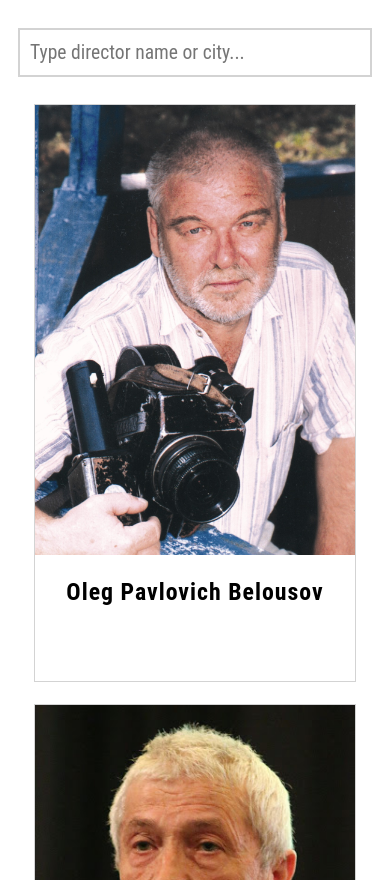
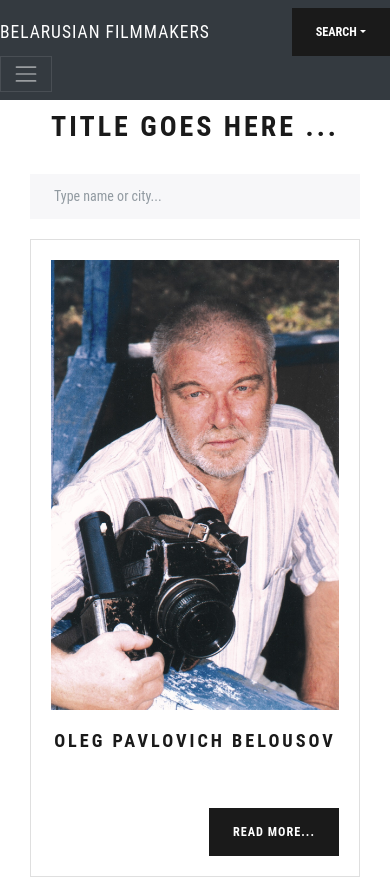
Before and after one commit to vladji/Culture-portal, a Gatsby site: page /temp/search in a window 390 px wide. Shown: the top 880 px of the page. Built offline with nearby package versions, Linux system fonts and the light colour scheme; Gatsby itself is replaced by a stand-in of ours; a web font is replaced by a local one.

Commit message:
style: apply styles for search component and authors cards

```diff
--- a/src/components/SearchDirector/AuthorsList/authorsList.css
+++ b/src/components/SearchDirector/AuthorsList/authorsList.css
@@ -1,40 +1,10 @@
-.authors-list--wrapper {
-    margin: 0;
-    padding: 0;
-    display: flex;
-    flex-wrap: wrap;
-    box-sizing: border-box;
-    padding: 2%;
-}
-
-.authors-list--wrapper > a {
-    width: 100%;
-    max-width: 300px;
-    min-height: 500px;
-    box-shadow: 0px 0px 0px 1px lightgray;
-    margin: 1%;
-    position: relative;
-}
-
-.authors-list--wrapper > a:hover {
-    text-decoration: none;
-    box-shadow: 0px 0px 0px 3px gray;
-}
-
-.authors-list--wrapper > a > li {
-    list-style: none;
-    box-sizing: border-box;
-    padding: 20px 10px;
-    text-align: center;
-}
-
 .author-name {
     font-size: 1.7em;
     box-sizing: border-box;
     text-align: center;
-    color: #000;
     font-weight: bold;
     min-height: 70px;
+    margin-top: 20px;
 }
 
 .author-years {
@@ -43,8 +13,8 @@
     font-size: 1.4em;
 }
 
-.author-title {
-    color: black;
+.link-wrapper {
+    text-align: right;
 }
 
 .gatsby-image-wrapper {
@@ -52,50 +22,9 @@
     height: 450px;
 }
 
-.modal-popup {
-    display: none;
-    width: 100%;
-    height: 100%;
-    position: absolute;
-    top: 0;
-    left: 0;
-    background: linear-gradient(rgba(0, 0, 0, 0.6)), linear-gradient(rgba(0, 0, 0, 0.6));
-    z-index: 100;
-    color: white;
-    font-size: 1.4em;
-    font-weight: bold;
-    box-sizing: border-box;
-    padding: 10px 20px;
-}
-
-.authors-list--wrapper > a:hover .modal-popup{
-    display: flex;
-    flex-direction: column;
-    justify-content: center;
-    align-items: center;
-}
-
-@media (max-width: 1800px) {
-    .authors-list--wrapper {
-        justify-content: center;
-    }
-}
-
-@media (max-width: 1020px) {
-    .authors-list--wrapper {
-        justify-content: space-around;
-    }
-    .authors-list--wrapper > a {
-        width: 100%;
-        max-width: 350px;
-        margin-bottom: 20px;
-    }
-}
-
 @media (max-width: 809px) {
-    .authors-list--wrapper > a {
-        width: 100%;
-        max-width: 320px;
+    .author-name {
+        font-size: 1.3em;
     }
 }
 
--- a/src/components/SearchDirector/AuthorsList/authorsList.js
+++ b/src/components/SearchDirector/AuthorsList/authorsList.js
@@ -1,33 +1,43 @@
 import React from 'react';
 import Image from '../../../components/AppImage/AppImage';
+import { Button } from 'react-bootstrap'
 
 import './authorsList.css';
 
 const AuthorList = ({ list }) => {
+    const items = list.map((author) => {
         return (
-        <ul className='authors-list--wrapper'>
-            {list.map(author => (
-                <a
-                    href={author.slug}
-                    key={author.titleText}
-                >
-                    <div className='modal-popup'>
-                        {author.name}
-                    </div>
+            <div className="col-12 col-sm-8 offset-sm-2 col-md-6 offset-md-0 col-lg-4 col-xl-4 mb-5"
+                key={author.name}>
+                <div className="card">
+                    <div className="card-body">
                         <Image
-                        className='image'
                             src={author.pathname}
                             alt={author.name}
                         />
-                    <li key={author.bday}>
-                        <p className='author-name'>{author.name}</p>
+                        <h4 className="author-name">
+                            {author.name}
+                        </h4>
+                        <div className="card-text">
                           <p className='author-years'>{author.bday}</p>
                           <p className='author-title'>{author.titleText}</p>
-                    </li>
-                </a>
-            ))}
-        </ul>
-    );
-};
+                        </div>
+                        <div className="link-wrapper">
+                            <Button href={author.slug} className="btn btn-primary">
+                                Read more...
+                            </Button>
+                        </div>
+                    </div>
+                </div>
+            </div>
+        )
+    })
 
-export default AuthorList;
+    return (
+        <div className="row">
+            {items}
+        </div>
+    )
+}
+
+export default AuthorList
--- a/src/components/SearchDirector/searchDirector.css
+++ b/src/components/SearchDirector/searchDirector.css
@@ -1,13 +1,7 @@
 .search-bar {
-    width: 80%;
-    outline: none;
-    border: none;
-    box-shadow: 0px 0px 0px 2px lightgrey;
-    padding: 10px;
-    box-sizing: border-box;
-    height: 45px;
-    font-size: 1.7em;
-    color: #55595c;
+    width: 40%;
+    margin: 30px auto;
+    display: block;
 }
 
 .search-bar[placeholder] {
@@ -19,15 +13,10 @@
     opacity: 0; transition: opacity 0.3s ease;
 }
 
-@media (max-width: 1550px) {
-    .search-bar {
-        width: 100%;
-    }
-}
-
 @media (max-width: 500px) {
     .search-bar {
         font-size: 1.4em;
         margin-bottom: 20px;
+        width: 100%;
     }
 }
--- a/src/components/SearchDirector/searchDirector.js
+++ b/src/components/SearchDirector/searchDirector.js
@@ -19,12 +19,13 @@ function SearchDirector({ authors }) {
 
     return (
         <>
-            <input
-                type="text"
-                onChange={updateListHandler}
-                className="search-bar"
-                placeholder="Type director name or city..."
-            />
+        	<div className="form-group">
+  				<input
+	  				type="text"
+	  				placeholder="Type name or city..."
+	      			className="form-control search-bar"
+	      			onChange={updateListHandler} />
+			</div>
             <AuthorsList
                 list={authorsList}
             />
--- a/src/pages/temp/search.css
+++ b/src/pages/temp/search.css
@@ -1,7 +1,8 @@
-.search-temp-section {
-    outline: none;
-    display: flex;
-    flex-direction: column;
-    align-items: center;
-    padding: 30px 20px;
+.authors-list {
+	max-width: 1250px;
+	margin: 0 auto;
 }
+
+.authors-list h2 {
+	text-align: center;
+}
--- a/src/pages/temp/search.js
+++ b/src/pages/temp/search.js
@@ -1,6 +1,7 @@
 import React from 'react';
 
 import SearchDirector from '../../components/SearchDirector/searchDirector';
+import Layout from '../../components/layout'
 import './search.css';
 
 const authors = [
@@ -78,10 +79,17 @@ const authors = [
     },
 ]
 
-const Search = () => (
-    <section className='search-temp-section'>
-        <SearchDirector authors={authors}/>
-    </section>
+const Search = ({ location }) => (
+    <Layout location={location}>
+        <div className="container-fluid">
+            <section className="authors-list">
+                <h2>
+                    Title goes here ...
+                </h2>
+                <SearchDirector authors={authors}/>
+            </section>
+        </div>
+    </Layout>
 );
 
 export default Search;
--- a/src/styles/main.css
+++ b/src/styles/main.css
@@ -25,6 +25,11 @@ a.link {
 
 section {
   padding-top: 3%;
+}
+
+.container-fluid {
+  max-width: 1900px;
+  margin: 0 auto;
 }
 
 .content-wrapper {
```
Lines whose indentation alone changed are shown as unchanged.
